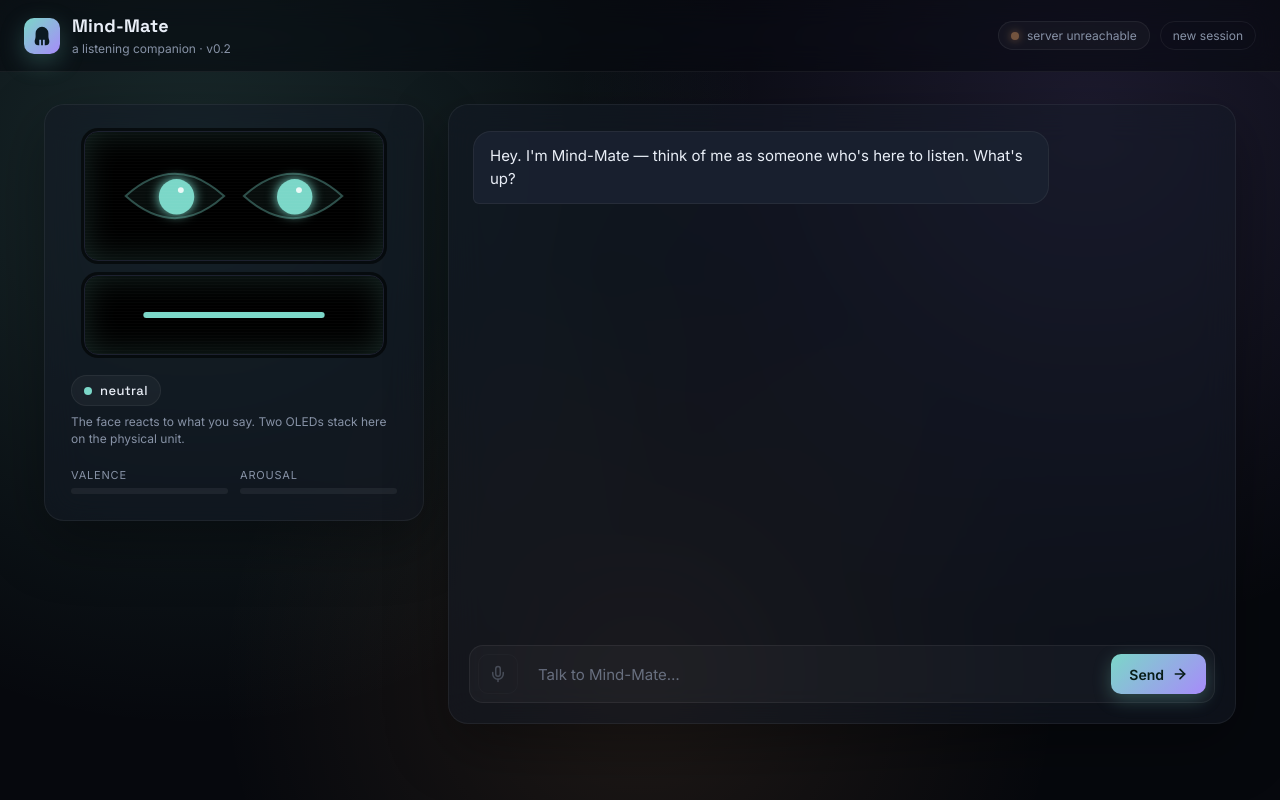
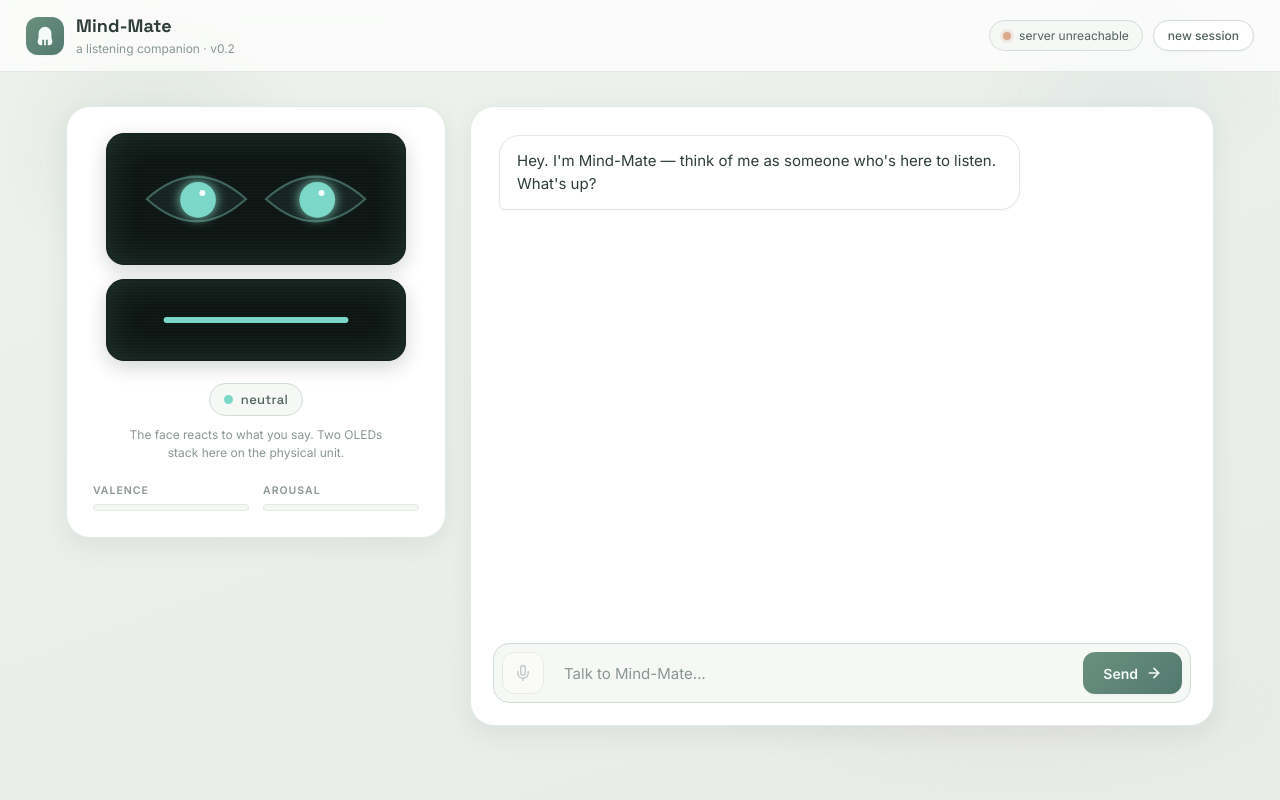
Before and after one commit to PerinbaBuilds/Mind-Mate, a plain HTML site: page static/index.html in a window 1280 px wide. Drawn offline with Linux system fonts and the light colour scheme; no server answers.

Commit message:
Fix Groq proxies error, warmer companion persona, calm light UI redesign
- pin httpx==0.27.2 to fix 'Client.__init__() got unexpected argument proxies'
  (groq SDK vs newer httpx incompatibility that forced offline mode)
- rewrite persona: genuine engaged companion, not a passive mirror —
  celebrates wins, stays with pain, builds on what the user says
- warmer, more collaborative offline fallback replies
- full UI redesign to a calm warm neutral palette (sage/cream/slate),
  soft shadows and rounded cards; OLED face stays dark like a real screen

```diff
--- a/static/style.css
+++ b/static/style.css
@@ -1,18 +1,34 @@
 :root {
-  --bg-0: #06080d;
-  --bg-1: #0b0f18;
-  --ink: #e9eef7;
-  --muted: #8792a6;
-  --line: rgba(255, 255, 255, 0.06);
-  --panel: rgba(20, 26, 38, 0.55);
-  --panel-solid: #131a26;
-  --accent: #7bd7c8;
-  --accent-2: #a78bfa;
-  --accent-warm: #ffb26b;
-  --user: linear-gradient(135deg, #3b4e6b 0%, #2e3f5a 100%);
-  --bot: rgba(26, 34, 48, 0.9);
-  --sos: #ffb4a2;
-  color-scheme: dark;
+  /* Calm, warm, neutral palette */
+  --bg-top: #eef2ec;
+  --bg-bot: #e7ece9;
+  --surface: #ffffff;
+  --surface-soft: #f6f8f5;
+  --ink: #2f3d3a;
+  --ink-soft: #52635f;
+  --muted: #8a9793;
+  --line: #e2e8e3;
+  --line-strong: #d3ddd7;
+
+  --sage: #6b9080;
+  --sage-deep: #52796f;
+  --sage-soft: #cfe0d6;
+  --clay: #d9a68a;
+  --sky: #9db8c9;
+
+  --user-bubble: #dfeee6;
+  --user-ink: #2c4038;
+  --bot-bubble: #ffffff;
+
+  --shadow-sm: 0 1px 2px rgba(47, 61, 58, 0.05);
+  --shadow-md: 0 8px 24px rgba(47, 61, 58, 0.08);
+  --shadow-lg: 0 20px 48px rgba(47, 61, 58, 0.10);
+
+  /* face screen (stays dark like a real OLED) */
+  --oled-bg: #0e1614;
+  --oled-glow: #7fd1bd;
+
+  color-scheme: light;
 }
 
 * { box-sizing: border-box; }
@@ -20,340 +36,286 @@ html, body { margin: 0; padding: 0; }
 
 body {
   min-height: 100vh;
-  background: var(--bg-0);
+  background: linear-gradient(160deg, var(--bg-top) 0%, var(--bg-bot) 100%);
+  background-attachment: fixed;
   color: var(--ink);
   font-family: 'Inter', -apple-system, BlinkMacSystemFont, sans-serif;
-  font-feature-settings: "ss01", "cv11";
   -webkit-font-smoothing: antialiased;
   overflow-x: hidden;
 }
 
-/* Animated mesh background */
+/* soft ambient blobs instead of neon mesh */
 .bg-mesh {
-  position: fixed; inset: 0; z-index: -1;
+  position: fixed; inset: 0; z-index: -1; pointer-events: none;
   background:
-    radial-gradient(circle at 15% 20%, rgba(123, 215, 200, 0.16), transparent 45%),
-    radial-gradient(circle at 85% 15%, rgba(167, 139, 250, 0.14), transparent 40%),
-    radial-gradient(circle at 50% 85%, rgba(255, 178, 107, 0.10), transparent 45%),
-    var(--bg-0);
-  animation: meshFloat 22s ease-in-out infinite alternate;
+    radial-gradient(closest-side at 12% 18%, rgba(107, 144, 128, 0.10), transparent),
+    radial-gradient(closest-side at 88% 12%, rgba(157, 184, 201, 0.10), transparent),
+    radial-gradient(closest-side at 78% 88%, rgba(217, 166, 138, 0.08), transparent);
+  animation: drift 26s ease-in-out infinite alternate;
 }
-@keyframes meshFloat {
-  0%   { background-position: 0% 0%, 100% 0%, 50% 100%; }
-  100% { background-position: 20% 10%, 80% 20%, 60% 90%; }
+@keyframes drift {
+  from { transform: translateY(0) scale(1); }
+  to   { transform: translateY(-14px) scale(1.03); }
 }
 
 /* ---- Topbar ---- */
 .topbar {
   position: sticky; top: 0; z-index: 20;
   display: flex; align-items: center; justify-content: space-between;
-  padding: 14px 24px;
-  backdrop-filter: blur(14px) saturate(1.2);
-  background: rgba(6, 8, 13, 0.55);
+  padding: 14px 26px;
+  background: rgba(255, 255, 255, 0.72);
+  backdrop-filter: blur(14px) saturate(1.1);
   border-bottom: 1px solid var(--line);
 }
 .brand { display: flex; align-items: center; gap: 12px; }
 .brand-mark {
-  width: 36px; height: 36px; border-radius: 10px;
+  width: 38px; height: 38px; border-radius: 12px;
   display: grid; place-items: center;
-  background: linear-gradient(135deg, var(--accent) 0%, var(--accent-2) 100%);
-  color: #0b1a22;
-  box-shadow: 0 8px 24px rgba(123, 215, 200, 0.25);
+  background: linear-gradient(135deg, var(--sage) 0%, var(--sage-deep) 100%);
+  color: #f4faf7;
+  box-shadow: var(--shadow-sm);
 }
-.brand h1 { font-family: 'Space Grotesk', sans-serif; font-size: 18px; margin: 0; letter-spacing: 0.2px; }
+.brand h1 { font-family: 'Space Grotesk', sans-serif; font-size: 18px; margin: 0; color: var(--ink); letter-spacing: 0.1px; }
 .brand .tag { color: var(--muted); font-size: 12px; }
 .topbar-right { display: flex; align-items: center; gap: 10px; }
 
 .pill {
   display: inline-flex; align-items: center; gap: 8px;
-  padding: 6px 12px;
+  padding: 7px 13px;
   border-radius: 999px;
-  border: 1px solid var(--line);
-  background: rgba(255, 255, 255, 0.03);
-  font-size: 12px; color: var(--muted);
+  border: 1px solid var(--line-strong);
+  background: var(--surface-soft);
+  font-size: 12px; color: var(--ink-soft);
+  max-width: 60vw; overflow: hidden; text-overflow: ellipsis; white-space: nowrap;
 }
 .pill .dot {
   width: 8px; height: 8px; border-radius: 50%;
-  background: var(--accent); box-shadow: 0 0 8px var(--accent);
-  animation: pulse 2s ease-in-out infinite;
+  background: var(--sage); box-shadow: 0 0 0 3px rgba(107,144,128,0.18);
+  flex: none;
+  animation: pulse 2.4s ease-in-out infinite;
 }
-.pill.offline .dot { background: var(--accent-warm); box-shadow: 0 0 8px var(--accent-warm); }
-@keyframes pulse { 0%, 100% { opacity: 1; } 50% { opacity: 0.4; } }
+.pill.offline .dot { background: var(--clay); box-shadow: 0 0 0 3px rgba(217,166,138,0.2); }
+@keyframes pulse { 0%, 100% { opacity: 1; } 50% { opacity: 0.5; } }
 
 .ghost {
-  background: transparent;
-  color: var(--muted);
-  border: 1px solid var(--line);
-  padding: 6px 12px;
+  background: var(--surface);
+  color: var(--ink-soft);
+  border: 1px solid var(--line-strong);
+  padding: 7px 14px;
   border-radius: 999px;
-  font: inherit; font-size: 12px;
+  font: inherit; font-size: 12px; font-weight: 500;
   cursor: pointer;
-  transition: color .2s, border-color .2s;
+  transition: all .2s;
+  box-shadow: var(--shadow-sm);
 }
-.ghost:hover { color: var(--ink); border-color: rgba(255,255,255,0.18); }
+.ghost:hover { color: var(--sage-deep); border-color: var(--sage); }
 
 /* ---- Stage layout ---- */
 .stage {
   display: grid;
   grid-template-columns: 380px 1fr;
   gap: 24px;
-  max-width: 1240px;
-  margin: 32px auto;
-  padding: 0 24px;
+  max-width: 1200px;
+  margin: 34px auto;
+  padding: 0 26px;
 }
 .glass {
-  background: var(--panel);
+  background: var(--surface);
   border: 1px solid var(--line);
-  border-radius: 20px;
-  backdrop-filter: blur(18px) saturate(1.2);
-  box-shadow: 0 20px 60px rgba(0, 0, 0, 0.35);
+  border-radius: 24px;
+  box-shadow: var(--shadow-md);
 }
 
 /* ---- Face panel ---- */
 .face-panel {
   padding: 26px;
-  display: flex; flex-direction: column; gap: 20px;
-  position: sticky; top: 92px; height: fit-content;
+  display: flex; flex-direction: column; gap: 22px;
+  position: sticky; top: 96px; height: fit-content;
 }
-.face {
-  display: flex; flex-direction: column; gap: 14px;
-  align-items: center;
-}
+.face { display: flex; flex-direction: column; gap: 14px; align-items: center; }
 .oled {
-  background: #000;
-  border-radius: 14px;
-  border: 1px solid #1d2130;
-  color: var(--accent);
+  background: var(--oled-bg);
+  border-radius: 18px;
+  border: 1px solid #16211e;
+  color: var(--oled-glow);
   box-shadow:
-    inset 0 0 30px rgba(123, 215, 200, 0.18),
-    0 0 0 3px rgba(0,0,0,0.6);
+    inset 0 0 34px rgba(127, 209, 189, 0.16),
+    0 6px 20px rgba(14, 22, 20, 0.18);
   width: 300px;
   overflow: hidden;
   position: relative;
 }
 .oled::after {
-  /* subtle scanlines to sell the OLED look */
   content: "";
   position: absolute; inset: 0;
   background: repeating-linear-gradient(
-    to bottom,
-    transparent 0px,
-    transparent 2px,
-    rgba(255,255,255,0.02) 2px,
-    rgba(255,255,255,0.02) 3px
-  );
+    to bottom, transparent 0 2px, rgba(255,255,255,0.02) 2px 3px);
   pointer-events: none;
 }
-.eyes-oled  { height: 130px; }
-.mouth-oled { height: 80px; }
+.eyes-oled  { height: 132px; }
+.mouth-oled { height: 82px; }
 .eyes-svg, .mouth-svg { display: block; width: 100%; height: 100%; }
 
 .eye-lid {
-  fill: rgba(123, 215, 200, 0.06);
-  stroke: rgba(123, 215, 200, 0.35);
+  fill: rgba(127, 209, 189, 0.07);
+  stroke: rgba(127, 209, 189, 0.4);
   stroke-width: 2;
   transition: d .28s cubic-bezier(.34,1.4,.64,1);
 }
 .pupil {
-  fill: var(--accent);
-  filter: drop-shadow(0 0 6px var(--accent));
+  fill: var(--oled-glow);
+  filter: drop-shadow(0 0 6px var(--oled-glow));
   transition: cx .5s ease, cy .5s ease, r .28s ease, fill .3s ease;
 }
-.glint { fill: rgba(255, 255, 255, 0.85); }
+.glint { fill: rgba(255, 255, 255, 0.9); }
 #mouth-path { transition: d .3s cubic-bezier(.34,1.4,.64,1), stroke .3s ease; }
 
-.face-meta {
-  display: flex; flex-direction: column; gap: 8px; align-items: flex-start;
-}
+.face-meta { display: flex; flex-direction: column; gap: 10px; align-items: center; text-align: center; }
 .mood-chip {
   display: inline-flex; align-items: center; gap: 8px;
-  padding: 6px 12px;
+  padding: 7px 14px;
   border-radius: 999px;
-  border: 1px solid var(--line);
-  background: rgba(255,255,255,0.04);
+  border: 1px solid var(--line-strong);
+  background: var(--surface-soft);
   font-family: 'Space Grotesk', sans-serif;
-  font-size: 13px;
-  letter-spacing: 0.4px;
-  text-transform: lowercase;
+  font-size: 13px; color: var(--ink-soft);
+  letter-spacing: 0.3px; text-transform: lowercase;
 }
-.mood-chip .mood-dot {
-  width: 8px; height: 8px; border-radius: 50%;
-  background: var(--accent);
-  transition: background .3s ease;
-}
-.hint { color: var(--muted); font-size: 12px; line-height: 1.4; }
+.mood-chip .mood-dot { width: 9px; height: 9px; border-radius: 50%; background: var(--sage); transition: background .3s; }
+.hint { color: var(--muted); font-size: 12px; line-height: 1.5; max-width: 260px; }
 
-.stat-row { display: grid; grid-template-columns: 1fr 1fr; gap: 12px; }
-.stat { display: flex; flex-direction: column; gap: 6px; }
-.stat-k {
-  font-size: 11px; color: var(--muted); text-transform: uppercase; letter-spacing: 0.8px;
-}
-.bar {
-  height: 6px; border-radius: 999px;
-  background: rgba(255,255,255,0.06);
-  overflow: hidden;
-}
+.stat-row { display: grid; grid-template-columns: 1fr 1fr; gap: 14px; width: 100%; }
+.stat { display: flex; flex-direction: column; gap: 7px; }
+.stat-k { font-size: 10.5px; color: var(--muted); text-transform: uppercase; letter-spacing: 1px; font-weight: 600; }
+.bar { height: 7px; border-radius: 999px; background: var(--surface-soft); border: 1px solid var(--line); overflow: hidden; }
 .bar-fill {
   height: 100%; width: 0%;
-  background: linear-gradient(90deg, var(--accent), var(--accent-2));
+  background: linear-gradient(90deg, var(--sage), var(--sage-deep));
   transition: width .6s cubic-bezier(.4,0,.2,1), background .3s;
 }
 
 /* ---- Chat ---- */
-.chat {
-  padding: 20px;
-  min-height: 620px;
-  display: flex; flex-direction: column;
+.chat { padding: 22px; min-height: 620px; display: flex; flex-direction: column; }
+.log {
+  flex: 1; overflow-y: auto;
+  padding: 6px 6px 20px;
+  display: flex; flex-direction: column; gap: 12px;
+  scrollbar-width: thin; scrollbar-color: var(--line-strong) transparent;
 }
-.log {
-  flex: 1;
-  overflow-y: auto;
-  padding: 6px 4px 20px;
-  display: flex; flex-direction: column; gap: 12px;
-  scrollbar-width: thin;
-  scrollbar-color: rgba(255,255,255,0.12) transparent;
-}
-.log::-webkit-scrollbar { width: 6px; }
-.log::-webkit-scrollbar-thumb { background: rgba(255,255,255,0.12); border-radius: 3px; }
+.log::-webkit-scrollbar { width: 7px; }
+.log::-webkit-scrollbar-thumb { background: var(--line-strong); border-radius: 4px; }
 
 .msg {
-  max-width: 78%;
-  padding: 12px 16px;
-  border-radius: 18px;
+  max-width: 76%;
+  padding: 13px 17px;
+  border-radius: 20px;
   line-height: 1.55;
-  white-space: pre-wrap;
-  word-wrap: break-word;
+  white-space: pre-wrap; word-wrap: break-word;
   font-size: 15px;
-  animation: msgIn .32s cubic-bezier(.2,.9,.3,1) both;
+  box-shadow: var(--shadow-sm);
+  animation: msgIn .34s cubic-bezier(.2,.9,.3,1) both;
 }
-@keyframes msgIn {
-  from { opacity: 0; transform: translateY(6px); }
-  to   { opacity: 1; transform: translateY(0); }
-}
+@keyframes msgIn { from { opacity: 0; transform: translateY(7px); } to { opacity: 1; transform: translateY(0); } }
 .msg.user {
   align-self: flex-end;
-  background: var(--user);
-  border-bottom-right-radius: 6px;
-  color: #f2f5fb;
+  background: var(--user-bubble);
+  color: var(--user-ink);
+  border-bottom-right-radius: 7px;
 }
 .msg.bot {
   align-self: flex-start;
-  background: var(--bot);
+  background: var(--bot-bubble);
   border: 1px solid var(--line);
-  border-bottom-left-radius: 6px;
+  color: var(--ink);
+  border-bottom-left-radius: 7px;
 }
 .msg .meta {
-  display: block;
-  margin-top: 8px;
-  font-size: 11px;
-  color: var(--muted);
-  font-family: 'Space Grotesk', sans-serif;
-  letter-spacing: 0.3px;
+  display: block; margin-top: 8px;
+  font-size: 11px; color: var(--muted);
+  font-family: 'Space Grotesk', sans-serif; letter-spacing: 0.2px;
 }
 .msg.recall {
   align-self: center;
-  background: transparent;
-  border: 1px dashed rgba(167, 139, 250, 0.4);
-  color: rgba(167, 139, 250, 0.85);
-  font-size: 12.5px;
-  text-align: center;
-  max-width: 88%;
-  padding: 8px 14px;
-  border-radius: 999px;
-  font-style: italic;
+  background: rgba(157, 184, 201, 0.12);
+  border: 1px solid rgba(157, 184, 201, 0.4);
+  color: #5f7686;
+  font-size: 12.5px; text-align: center;
+  max-width: 86%; padding: 9px 15px;
+  border-radius: 999px; font-style: italic;
+  box-shadow: none;
 }
-.msg.recall::before { content: "✧ "; }
+.msg.recall::before { content: "✦ "; }
 
-/* Typing indicator */
+/* typing */
 .typing {
-  display: inline-flex; gap: 4px;
-  align-self: flex-start;
-  padding: 14px 18px;
-  background: var(--bot);
+  display: inline-flex; gap: 5px; align-self: flex-start;
+  padding: 15px 18px;
+  background: var(--bot-bubble);
   border: 1px solid var(--line);
-  border-radius: 18px;
-  border-bottom-left-radius: 6px;
+  border-radius: 20px; border-bottom-left-radius: 7px;
+  box-shadow: var(--shadow-sm);
 }
-.typing span {
-  width: 7px; height: 7px; border-radius: 50%;
-  background: var(--muted);
-  animation: bounce 1.2s infinite;
-}
+.typing span { width: 7px; height: 7px; border-radius: 50%; background: var(--muted); animation: bounce 1.2s infinite; }
 .typing span:nth-child(2) { animation-delay: .15s; }
 .typing span:nth-child(3) { animation-delay: .3s; }
-@keyframes bounce {
-  0%, 60%, 100% { transform: translateY(0); opacity: .4; }
-  30%           { transform: translateY(-5px); opacity: 1; }
-}
+@keyframes bounce { 0%,60%,100% { transform: translateY(0); opacity: .35; } 30% { transform: translateY(-5px); opacity: 1; } }
 
-/* SOS card */
+/* SOS */
 .sos {
   margin: 8px 0 12px;
-  padding: 14px 16px;
-  background: linear-gradient(135deg, rgba(255, 180, 162, 0.10), rgba(255, 130, 100, 0.06));
-  border: 1px solid rgba(255, 180, 162, 0.35);
-  color: var(--sos);
-  border-radius: 14px;
-  font-size: 13px;
-  line-height: 1.5;
+  padding: 15px 17px;
+  background: linear-gradient(135deg, #fbeee6, #f7e4d8);
+  border: 1px solid var(--clay);
+  color: #8a5638;
+  border-radius: 16px;
+  font-size: 13px; line-height: 1.55;
   animation: msgIn .3s ease;
 }
 .sos.hidden { display: none; }
-.sos-title { font-weight: 600; margin-bottom: 4px; font-size: 13.5px; }
-.sos a { color: var(--sos); text-decoration: underline; }
+.sos-title { font-weight: 600; margin-bottom: 4px; font-size: 13.5px; color: #7a4a30; }
+.sos a { color: #8a5638; text-decoration: underline; font-weight: 600; }
 
-/* Composer */
+/* composer */
 .composer {
   display: flex; align-items: center; gap: 8px;
   padding: 8px;
-  background: rgba(255,255,255,0.03);
-  border: 1px solid var(--line);
-  border-radius: 14px;
-  transition: border-color .2s;
+  background: var(--surface-soft);
+  border: 1px solid var(--line-strong);
+  border-radius: 16px;
+  transition: border-color .2s, box-shadow .2s;
 }
-.composer:focus-within { border-color: rgba(123, 215, 200, 0.5); box-shadow: 0 0 0 3px rgba(123,215,200,0.08); }
+.composer:focus-within { border-color: var(--sage); box-shadow: 0 0 0 4px rgba(107,144,128,0.12); }
 .composer input {
-  flex: 1;
-  background: transparent;
-  border: none;
-  color: var(--ink);
-  padding: 10px 12px;
-  font: inherit;
-  font-size: 15px;
-  outline: none;
+  flex: 1; background: transparent; border: none; color: var(--ink);
+  padding: 11px 12px; font: inherit; font-size: 15px; outline: none;
 }
-.composer input::placeholder { color: rgba(135, 146, 166, 0.7); }
+.composer input::placeholder { color: var(--muted); }
 .icon-btn {
-  background: transparent;
-  color: var(--muted);
-  border: 1px solid var(--line);
-  width: 40px; height: 40px;
-  border-radius: 10px;
-  display: grid; place-items: center;
-  cursor: pointer;
-  transition: color .2s, background .2s;
+  background: var(--surface); color: var(--muted);
+  border: 1px solid var(--line-strong);
+  width: 42px; height: 42px; border-radius: 12px;
+  display: grid; place-items: center; cursor: pointer;
+  transition: all .2s;
 }
-.icon-btn:not(:disabled):hover { color: var(--ink); background: rgba(255,255,255,0.05); }
-.icon-btn:disabled { opacity: 0.4; cursor: not-allowed; }
+.icon-btn:not(:disabled):hover { color: var(--sage-deep); border-color: var(--sage); }
+.icon-btn:disabled { opacity: 0.45; cursor: not-allowed; }
 .primary {
   display: inline-flex; align-items: center; gap: 8px;
-  background: linear-gradient(135deg, var(--accent) 0%, var(--accent-2) 100%);
-  color: #071c17;
-  border: none;
-  height: 40px;
-  padding: 0 18px;
-  border-radius: 10px;
+  background: linear-gradient(135deg, var(--sage) 0%, var(--sage-deep) 100%);
+  color: #f4faf7; border: none;
+  height: 42px; padding: 0 20px; border-radius: 12px;
   font: inherit; font-size: 14px; font-weight: 600;
   cursor: pointer;
-  transition: transform .15s, box-shadow .2s;
-  box-shadow: 0 6px 18px rgba(123, 215, 200, 0.28);
+  transition: transform .15s, box-shadow .2s, filter .2s;
+  box-shadow: var(--shadow-sm);
 }
-.primary:hover { transform: translateY(-1px); box-shadow: 0 10px 24px rgba(123, 215, 200, 0.35); }
-.primary:disabled { opacity: .5; transform: none; cursor: default; }
+.primary:hover { transform: translateY(-1px); filter: brightness(1.05); box-shadow: var(--shadow-md); }
+.primary:disabled { opacity: .55; transform: none; cursor: default; }
 
 @media (max-width: 900px) {
-  .stage { grid-template-columns: 1fr; margin: 20px auto; padding: 0 14px; }
+  .stage { grid-template-columns: 1fr; margin: 20px auto; padding: 0 16px; }
   .face-panel { position: static; }
   .oled { width: 100%; max-width: 340px; }
   .brand .tag { display: none; }
+  .pill { max-width: 48vw; }
 }
```
Also changed, not shown: requirements.txt, 2 other files.
